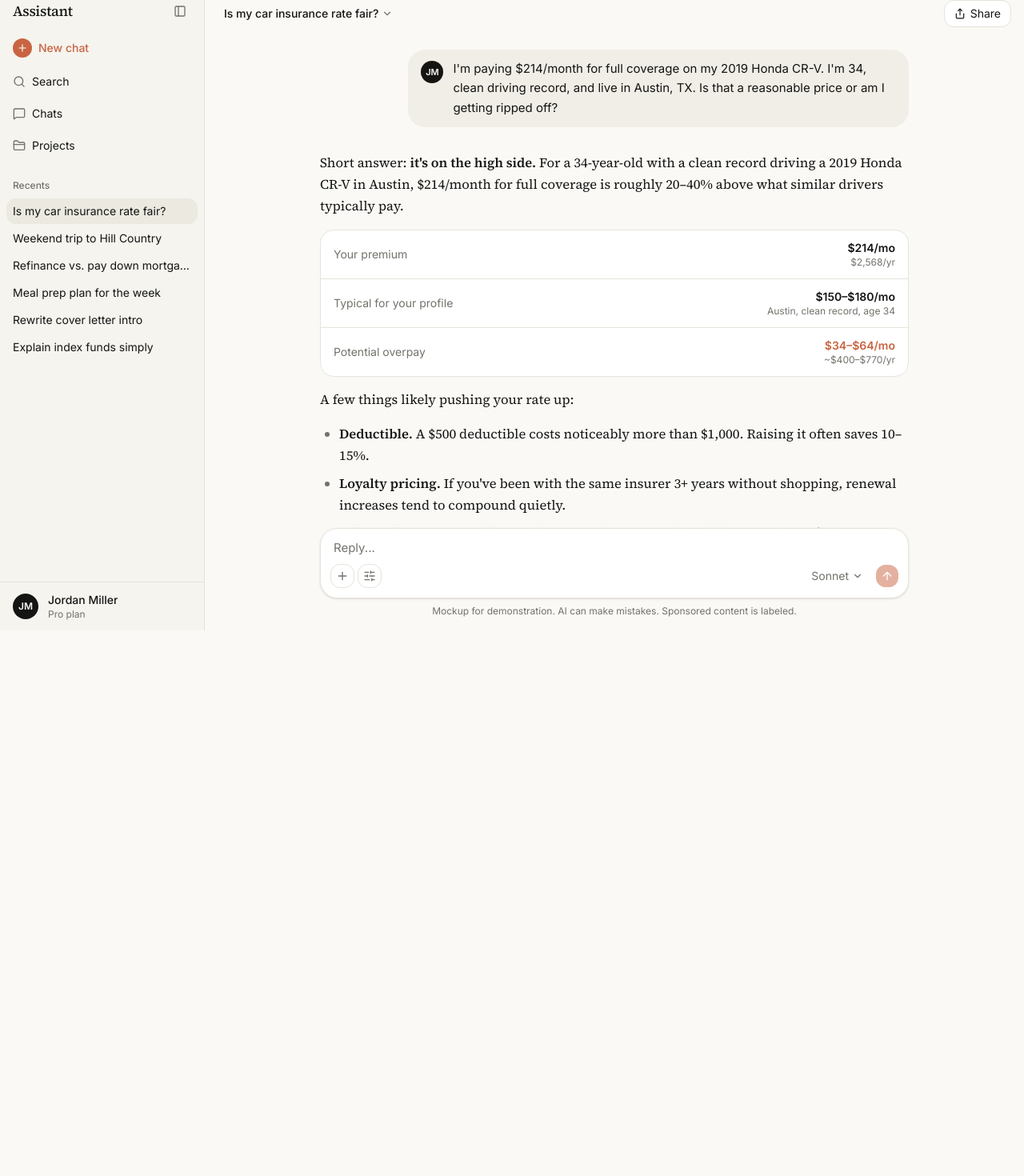
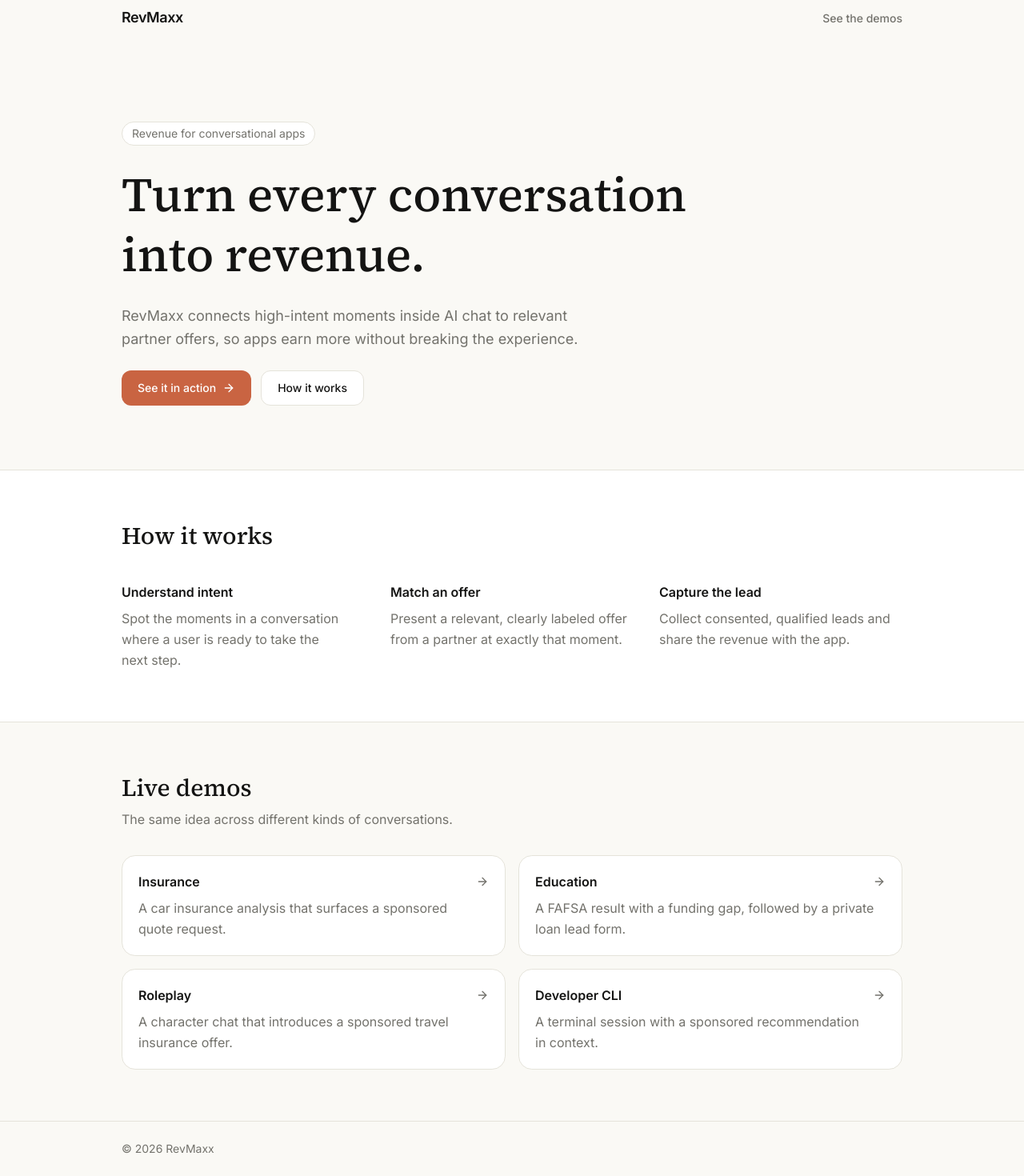
Before and after one commit to Operational-Intelligence-Inc/revmaxx, a Next.js app: page / in a window 1280 px wide. Shown: the part 12-1482 px from the top of the page at 80% size. Before the commit the page ends 800 px from the top, so only its background shows below. Built offline with nearby package versions, Linux system fonts and the light colour scheme.

Commit message:
Move chat to /demo-chat and add generic RevMaxx landing page

```diff
--- /dev/null
+++ b/app/demo-chat/page.tsx
@@ -0,0 +1,5 @@
+import { ChatShell } from '@/components/chat/chat-shell'
+
+export default function Page() {
+  return <ChatShell />
+}
--- a/app/page.tsx
+++ b/app/page.tsx
@@ -1,5 +1,12 @@
-import { ChatShell } from '@/components/chat/chat-shell'
+import type { Metadata } from 'next'
+import { HomeLanding } from '@/components/home/home-landing'
+
+export const metadata: Metadata = {
+  title: 'RevMaxx — Turn every conversation into revenue',
+  description:
+    'RevMaxx connects high-intent moments inside AI chat to relevant partner offers, so apps earn more without breaking the experience.',
+}
 
 export default function Page() {
-  return <ChatShell />
+  return <HomeLanding />
 }
--- /dev/null
+++ b/components/home/home-landing.tsx
@@ -0,0 +1,136 @@
+import Link from 'next/link'
+import { ArrowRight } from 'lucide-react'
+
+const DEMOS = [
+  {
+    href: '/demo-chat',
+    title: 'Insurance',
+    description: 'A car insurance analysis that surfaces a sponsored quote request.',
+  },
+  {
+    href: '/demo-edtech',
+    title: 'Education',
+    description: 'A FAFSA result with a funding gap, followed by a private loan lead form.',
+  },
+  {
+    href: '/demo-roleplay',
+    title: 'Roleplay',
+    description: 'A character chat that introduces a sponsored travel insurance offer.',
+  },
+  {
+    href: '/demo-cli',
+    title: 'Developer CLI',
+    description: 'A terminal session with a sponsored recommendation in context.',
+  },
+]
+
+const STEPS = [
+  {
+    title: 'Understand intent',
+    description: 'Spot the moments in a conversation where a user is ready to take the next step.',
+  },
+  {
+    title: 'Match an offer',
+    description: 'Present a relevant, clearly labeled offer from a partner at exactly that moment.',
+  },
+  {
+    title: 'Capture the lead',
+    description: 'Collect consented, qualified leads and share the revenue with the app.',
+  },
+]
+
+export function HomeLanding() {
+  return (
+    <div className="flex min-h-svh flex-col bg-background text-foreground">
+      <header className="mx-auto flex w-full max-w-5xl items-center justify-between px-6 py-5">
+        <Link href="/" className="text-lg font-semibold tracking-tight">
+          RevMaxx
+        </Link>
+        <nav aria-label="Primary">
+          <a
+            href="#demos"
+            className="text-sm font-medium text-muted-foreground transition-colors hover:text-foreground"
+          >
+            See the demos
+          </a>
+        </nav>
+      </header>
+
+      <main className="flex-1">
+        <section className="mx-auto flex w-full max-w-5xl flex-col items-start gap-6 px-6 pb-20 pt-16 md:pt-24">
+          <p className="rounded-full border border-border bg-card px-3 py-1 text-sm text-muted-foreground">
+            Revenue for conversational apps
+          </p>
+          <h1 className="max-w-3xl text-balance font-serif text-4xl font-medium leading-tight md:text-6xl">
+            Turn every conversation into revenue.
+          </h1>
+          <p className="max-w-xl text-pretty text-lg leading-relaxed text-muted-foreground">
+            RevMaxx connects high-intent moments inside AI chat to relevant partner offers, so apps earn more
+            without breaking the experience.
+          </p>
+          <div className="flex flex-wrap items-center gap-3">
+            <a
+              href="#demos"
+              className="inline-flex h-11 items-center gap-2 rounded-lg bg-primary px-5 text-sm font-medium text-primary-foreground transition-colors hover:bg-primary/90"
+            >
+              See it in action
+              <ArrowRight className="size-4" aria-hidden="true" />
+            </a>
+            <a
+              href="#how-it-works"
+              className="inline-flex h-11 items-center rounded-lg border border-border bg-card px-5 text-sm font-medium transition-colors hover:bg-muted"
+            >
+              How it works
+            </a>
+          </div>
+        </section>
+
+        <section id="how-it-works" className="border-y border-border bg-card">
+          <div className="mx-auto w-full max-w-5xl px-6 py-16">
+            <h2 className="mb-10 text-balance font-serif text-2xl font-medium md:text-3xl">How it works</h2>
+            <ol className="grid gap-8 md:grid-cols-3">
+              {STEPS.map((step) => (
+                <li key={step.title} className="flex flex-col gap-2">
+                  <h3 className="text-base font-semibold">{step.title}</h3>
+                  <p className="text-pretty leading-relaxed text-muted-foreground">{step.description}</p>
+                </li>
+              ))}
+            </ol>
+          </div>
+        </section>
+
+        <section id="demos" className="mx-auto w-full max-w-5xl px-6 py-16">
+          <h2 className="mb-2 text-balance font-serif text-2xl font-medium md:text-3xl">Live demos</h2>
+          <p className="mb-8 max-w-xl text-pretty leading-relaxed text-muted-foreground">
+            The same idea across different kinds of conversations.
+          </p>
+          <ul className="grid gap-4 sm:grid-cols-2">
+            {DEMOS.map((demo) => (
+              <li key={demo.href}>
+                <Link
+                  href={demo.href}
+                  className="group flex h-full flex-col gap-2 rounded-xl border border-border bg-card p-5 transition-colors hover:border-primary"
+                >
+                  <span className="flex items-center justify-between text-base font-semibold">
+                    {demo.title}
+                    <ArrowRight
+                      className="size-4 text-muted-foreground transition-transform group-hover:translate-x-0.5 group-hover:text-primary"
+                      aria-hidden="true"
+                    />
+                  </span>
+                  <span className="text-pretty leading-relaxed text-muted-foreground">{demo.description}</span>
+                </Link>
+              </li>
+            ))}
+          </ul>
+        </section>
+      </main>
+
+      <footer className="border-t border-border">
+        <div className="mx-auto w-full max-w-5xl px-6 py-6 text-sm text-muted-foreground">
+          &copy; {new Date().getFullYear()} RevMaxx
+        </div>
+      </footer>
+    </div>
+  )
+}
```
